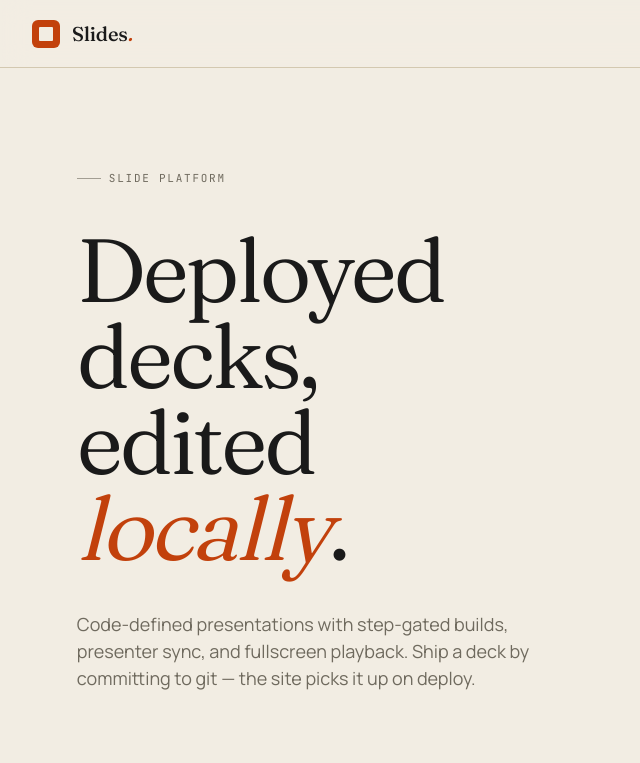
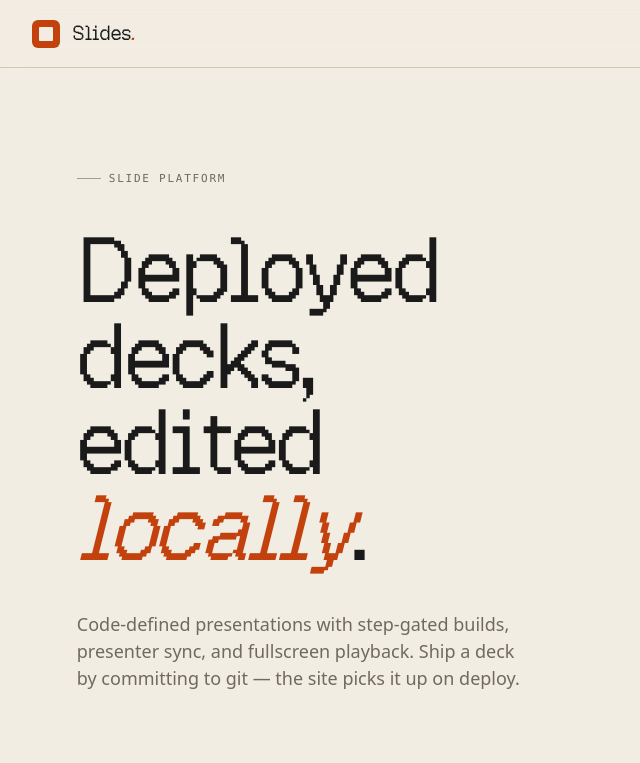
Before and after one commit to vvedantb/openwork, a React (Vite) app in the folder apps/web/: page / in a window 1280 px wide. Shown: the top 763 px of the page, without its empty margins (0-640 px from the left). Built offline with nearby package versions, Linux system fonts and the light colour scheme; no server answers.

Commit message:
feat: use geist typography on deck catalog
Replace Folio Manrope and Fraunces with Geist for body text and Geist Pixel Square for display titles on the landing catalog.

```diff
--- a/apps/web/index.html
+++ b/apps/web/index.html
@@ -8,7 +8,7 @@
     <link rel="preconnect" href="https://fonts.googleapis.com" />
     <link rel="preconnect" href="https://fonts.gstatic.com" crossorigin />
     <link
-      href="https://fonts.googleapis.com/css2?family=Fraunces:opsz,wght,SOFT@9..144,300..900,0..100&family=Instrument+Sans:ital,wght@0,400..700;1,400..700&family=Instrument+Serif:ital@0;1&family=Inter:wght@400;500;600;700&family=JetBrains+Mono:wght@400;500;600&family=Manrope:wght@300;400;500;600;700&display=swap"
+      href="https://fonts.googleapis.com/css2?family=Instrument+Sans:ital,wght@0,400..700;1,400..700&family=Instrument+Serif:ital@0;1&family=Inter:wght@400;500;600;700&display=swap"
       rel="stylesheet"
     />
   </head>
--- a/apps/web/package.json
+++ b/apps/web/package.json
@@ -14,6 +14,8 @@
     "render:changelog": "tsx scripts/render-changelog.ts"
   },
   "dependencies": {
+    "@fontsource-variable/geist": "^5.2.9",
+    "@fontsource-variable/geist-mono": "^5.2.8",
     "@radix-ui/react-label": "^2.1.11",
     "@radix-ui/react-popover": "^1.1.18",
     "@radix-ui/react-slot": "^1.3.0",
--- a/apps/web/src/decks/deck-globals.css
+++ b/apps/web/src/decks/deck-globals.css
@@ -120,7 +120,7 @@
   }
 }
 
-/* Unlayered so this wins over catalog styles.css body { font-family: Manrope } */
+/* Unlayered so this wins over catalog styles.css body font on deck routes */
 body:has(.deck-ui) {
   font-family: "Instrument Sans", system-ui, sans-serif;
   font-feature-settings: normal;
--- /dev/null
+++ b/apps/web/src/fonts/geist-pixel.css
@@ -0,0 +1,7 @@
+@font-face {
+  font-family: "Geist Pixel Square";
+  font-style: normal;
+  font-weight: 500;
+  font-display: swap;
+  src: url("/fonts/GeistPixel-Square.woff2") format("woff2");
+}
--- a/apps/web/src/styles.css
+++ b/apps/web/src/styles.css
@@ -1,6 +1,10 @@
+@import "@fontsource-variable/geist";
+@import "@fontsource-variable/geist-mono";
+@import "./fonts/geist-pixel.css";
+
 /* =========================================================================
    Folio — Editorial Studio aesthetic
-   Paper + ink dual context. Fraunces display, Manrope sans, JetBrains mono.
+   Paper + ink dual context. Geist Pixel display, Geist sans, Geist Mono.
    Vermillion accent (#C2410C).
    ========================================================================= */
 
@@ -35,11 +39,10 @@
   --success: #166534;
 
   /* Type families */
-  --font-display:
-    "Fraunces", "Iowan Old Style", "Apple Garamond", Georgia, serif;
+  --font-display: "Geist Pixel Square", "Geist Variable", system-ui, sans-serif;
   --font-sans:
-    "Manrope", "Inter", system-ui, -apple-system, "Segoe UI", sans-serif;
-  --font-mono: "JetBrains Mono", "SF Mono", Menlo, Consolas, monospace;
+    "Geist Variable", system-ui, -apple-system, "Segoe UI", sans-serif;
+  --font-mono: "Geist Mono Variable", "SF Mono", Menlo, Consolas, monospace;
 
   /* Motion */
   --ease-out: cubic-bezier(0.2, 0.8, 0.2, 1);
@@ -79,7 +82,6 @@ body {
     );
   color: var(--type-paper);
   font-family: var(--font-sans);
-  font-feature-settings: "ss01", "cv11";
   font-size: 15px;
   line-height: 1.55;
   -webkit-font-smoothing: antialiased;
```
Also changed, not shown: apps/web/public/fonts/GeistPixel-Square.woff2 (added), 1 other file (tests, documents, lock files or other folders).
